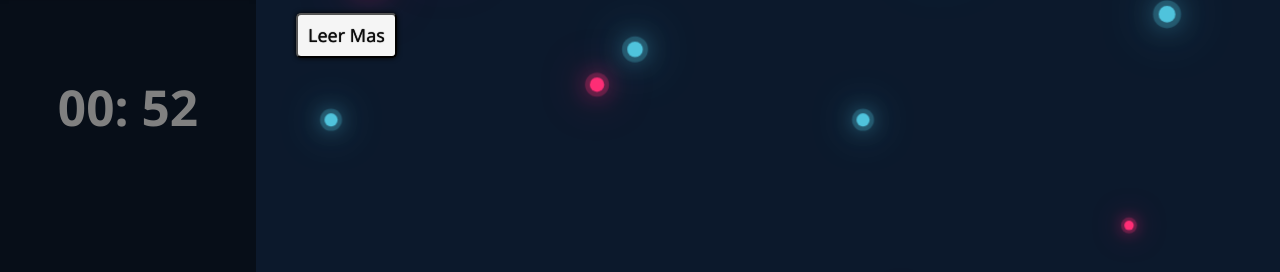
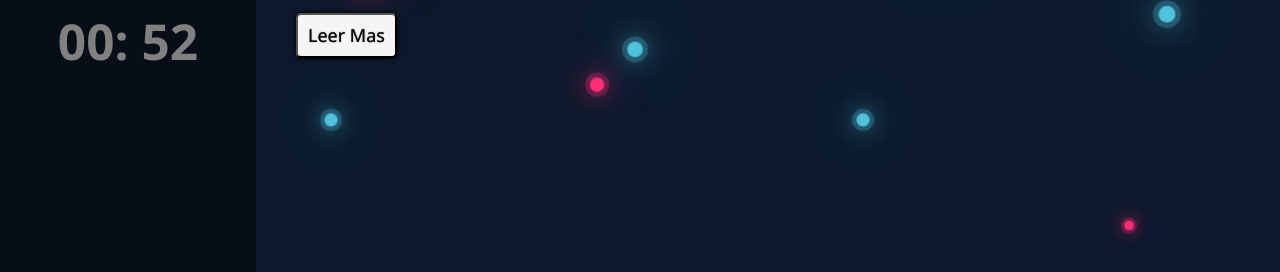
Before and after one commit to Kaevax/Portafolio-Woker, a plain HTML site: page index.html in a window 1280 px wide. Shown: the part 525-797 px from the top of the page. Drawn offline with Linux system fonts and the light colour scheme.

Commit message:
Cambios Visuales
Cambios:

- Scrollbar estilizado
- Posicion del reloj corregida

```diff
--- a/css/style.css
+++ b/css/style.css
@@ -127,7 +127,7 @@ body {
     display: flex;
     justify-content: center;
     align-items: center;
-    margin-top: 50px;
+    margin-top: -0.5em;
     font-size: 33px;
 }
 
@@ -427,3 +427,14 @@ body {
     }
 
 }
+
+::-webkit-scrollbar {
+    width: 10px;
+    height: 5px;
+    background: #131438;
+  }
+
+  ::-webkit-scrollbar-thumb {
+    background: #3e3e74;
+    border-radius: 5px;
+  }
```
Also changed, not shown: index2.html (deleted, +0 -12 lines).
